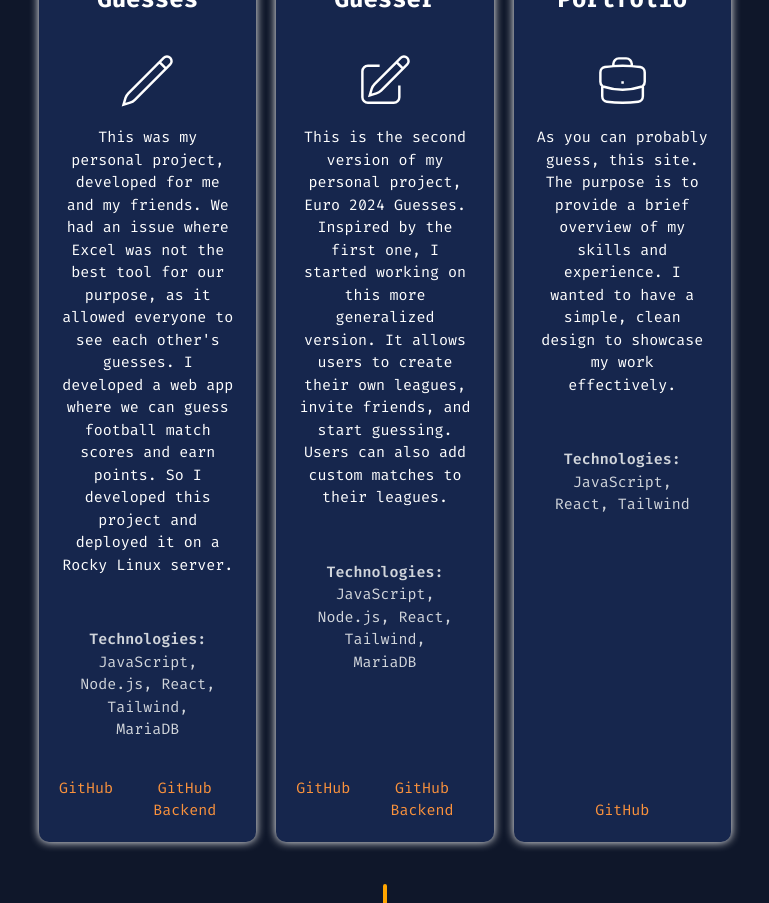
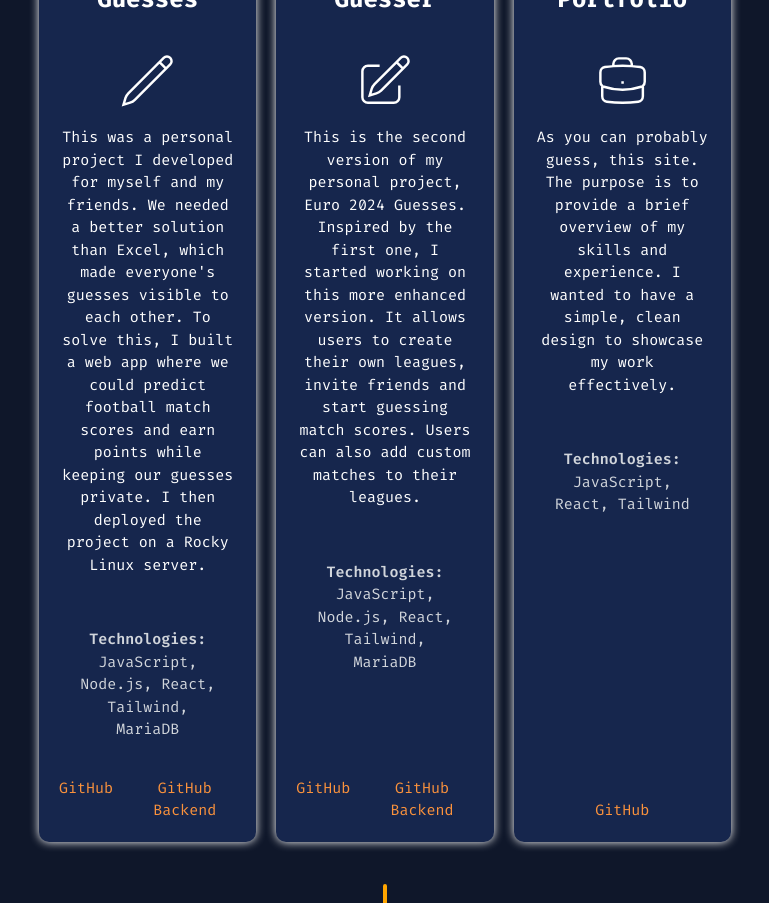
Before and after one commit to jonnekoi/Personal-Portfolio, a React (Vite) app: page / in a window 1280 px wide. Shown: the part 3580-4483 px from the top of the page, without its empty margins (255-1024 px from the left). Built offline with nearby package versions, Linux system fonts and the light colour scheme.

Commit message:
change project texts

```diff
--- a/src/components/Projects.jsx
+++ b/src/components/Projects.jsx
@@ -31,7 +31,7 @@ const projects = [
   },
   {
     title: "Euro 2024 Guesses",
-    description: "This was my personal project, developed for me and my friends. We had an issue where Excel was not the best tool for our purpose, as it allowed everyone to see each other's guesses. I developed a web app where we can guess football match scores and earn points. So I developed this project and deployed it on a Rocky Linux server.",
+    description: "This was a personal project I developed for myself and my friends. We needed a better solution than Excel, which made everyone's guesses visible to each other. To solve this, I built a web app where we could predict football match scores and earn points while keeping our guesses private. I then deployed the project on a Rocky Linux server.",
     technologies: "JavaScript, Node.js, React, Tailwind, MariaDB",
     icon: "<svg xmlns=\"http://www.w3.org/2000/svg\" fill=\"none\" viewBox=\"0 0 24 24\" strokeWidth={1.5} stroke=\"currentColor\" className=\"size-6\">\n" +
         "  <path strokeLinecap=\"round\" strokeLinejoin=\"round\" d=\"m16.862 4.487 1.687-1.688a1.875 1.875 0 1 1 2.652 2.652L6.832 19.82a4.5 4.5 0 0 1-1.897 1.13l-2.685.8.8-2.685a4.5 4.5 0 0 1 1.13-1.897L16.863 4.487Zm0 0L19.5 7.125\" />\n" +
@@ -41,7 +41,7 @@ const projects = [
   },
   {
     title: "League Guesser",
-    description: "This is the second version of my personal project, Euro 2024 Guesses. Inspired by the first one, I started working on this more generalized version. It allows users to create their own leagues, invite friends, and start guessing. Users can also add custom matches to their leagues.",
+    description: "This is the second version of my personal project, Euro 2024 Guesses. Inspired by the first one, I started working on this more enhanced version. It allows users to create their own leagues, invite friends and start guessing match scores. Users can also add custom matches to their leagues.",
     technologies: "JavaScript, Node.js, React, Tailwind, MariaDB",
     icon: "<svg xmlns=\"http://www.w3.org/2000/svg\" fill=\"none\" viewBox=\"0 0 24 24\" strokeWidth={1.5} stroke=\"currentColor\" className=\"size-6\">\n" +
         "  <path strokeLinecap=\"round\" strokeLinejoin=\"round\" d=\"m16.862 4.487 1.687-1.688a1.875 1.875 0 1 1 2.652 2.652L10.582 16.07a4.5 4.5 0 0 1-1.897 1.13L6 18l.8-2.685a4.5 4.5 0 0 1 1.13-1.897l8.932-8.931Zm0 0L19.5 7.125M18 14v4.75A2.25 2.25 0 0 1 15.75 21H5.25A2.25 2.25 0 0 1 3 18.75V8.25A2.25 2.25 0 0 1 5.25 6H10\" />\n" +
```
